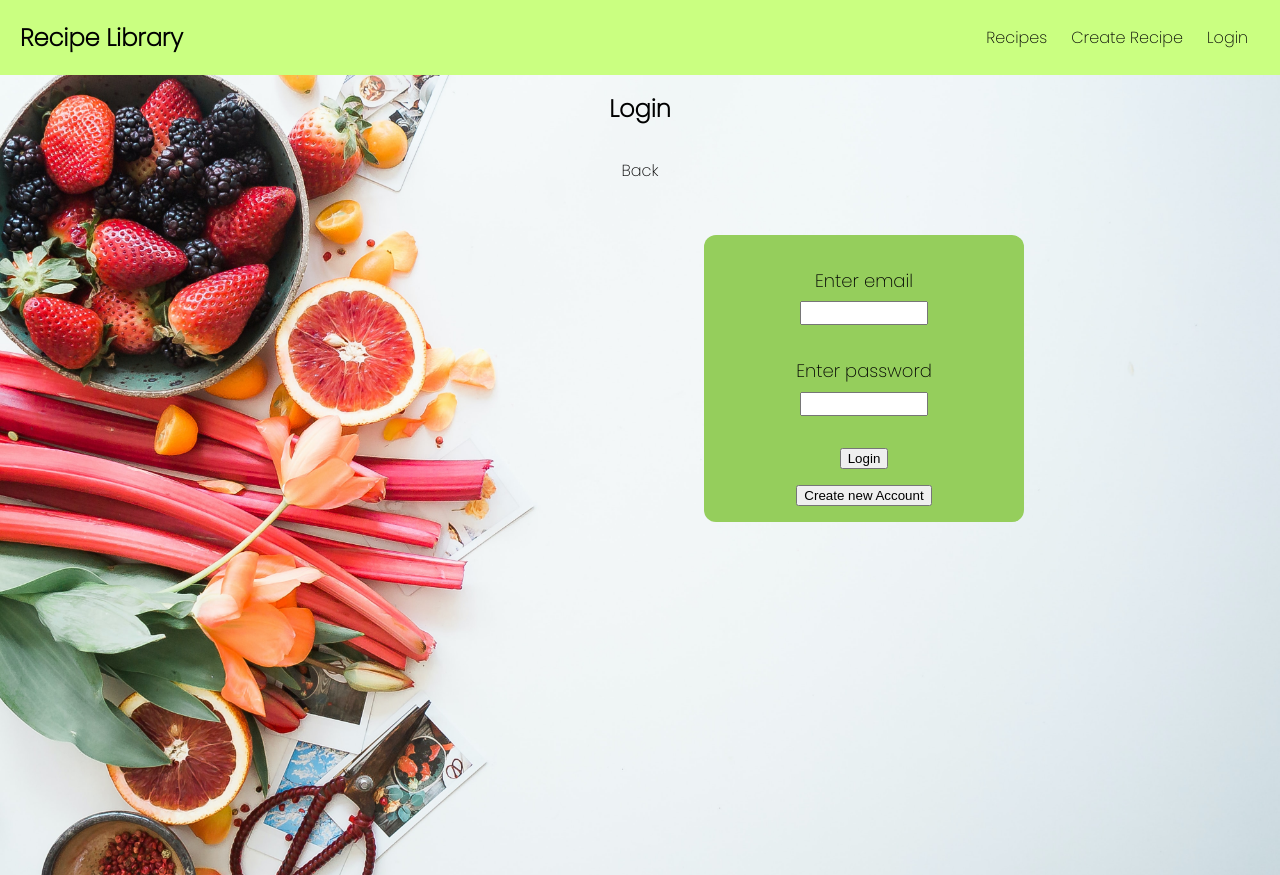
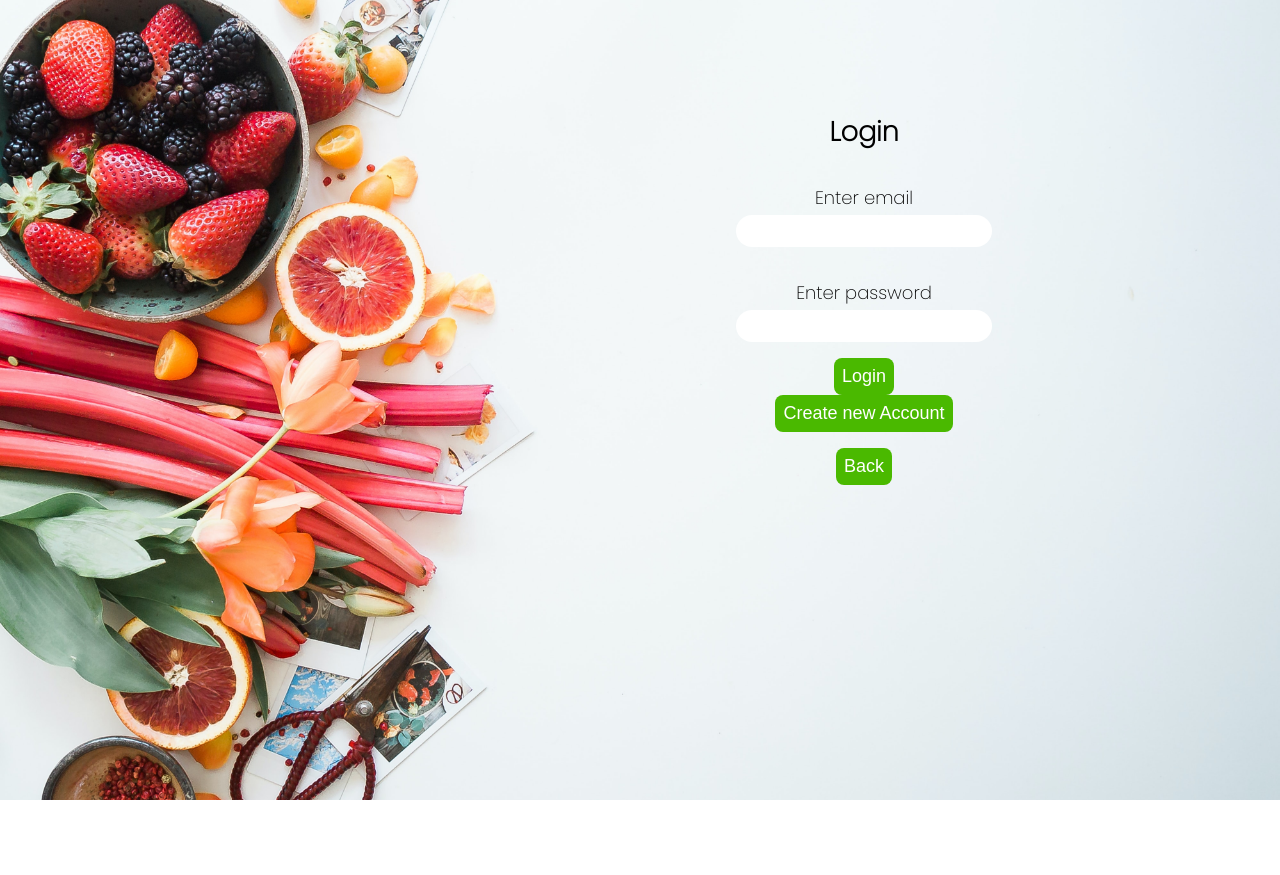
Before and after one commit to patchinator/food-test-app, a Next.js app: page /auth/log-in in a window 1280 px wide. After the commit the page ends 800 px from the top, so only its background shows below. Built offline with nearby package versions, Linux system fonts and the light colour scheme.

Commit message:
updated styling for login page. Removed old image

```diff
--- a/components/Auth/AuthForm.js
+++ b/components/Auth/AuthForm.js
@@ -4,6 +4,7 @@ import AuthContext from "../../store/auth-context";
 import Link from "next/link";
 import style from "./AuthForm.module.scss";
 import { useRouter } from "next/router";
+import Button from "../UI/Button";
 
 const AuthForm = () => {
   const [isLogin, setIsLogin] = useState(true);
@@ -76,11 +77,10 @@ const AuthForm = () => {
   };
 
   return (
-    <div>
+    <form onSubmit={submitHandler} className={style.form}>
       <h2 className={style.form_header}>
         {isLogin ? "Login" : "Create new Account"}
       </h2>
-      <form onSubmit={submitHandler} className={style.form}>
       <div className={style.form_components}>
         <label htmlFor="email">
           {isLogin ? "Enter email" : "Enter new email"}
@@ -99,19 +99,18 @@ const AuthForm = () => {
         />
       </div>
       <div className={style.form_buttons}>
-          {!isLoading && (
-            <button>{isLogin ? "Login" : "Create Account"}</button>
-          )}
+        {!isLoading && <Button>{isLogin ? "Login" : "Create Account"}</Button>}
         {isLoading && <p>Sending...</p>}
-          <button type="button" onClick={authModeHandler}>
+        <Button type="button" onClick={authModeHandler}>
           {isLogin ? "Create new Account" : "Login with existing Account"}
-          </button>
+        </Button>
+      </div>
+      <div className={style.form_back}>
+        <Button>
+          <Link href="/">Back</Link>
+        </Button>
       </div>
     </form>
-      <div className={style.form_back}>
-        <Link href="/">Back</Link>
-      </div>
-    </div>
   );
 };
 
--- a/components/Auth/AuthForm.module.scss
+++ b/components/Auth/AuthForm.module.scss
@@ -3,14 +3,12 @@
 .form {
   margin: auto;
   padding: 1rem;
-  background: rgb(149, 206, 92);
   width: 25%;
   border-radius: 12px;
   font-size: 18px;
   position: absolute;
-  top: 20%;
+  top: 10%;
   right: 20%;
-}
 
   .form_header {
     text-align: center;
@@ -21,16 +19,19 @@
   .form_components {
     padding: 1rem;
     text-align: center;
-}
 
-.form_components label {
+    label {
       display: block;
       padding-bottom: 0.25rem;
     }
 
-.form_components input {
-  width: 50%;
+    input {
+      width: 100%;
+      padding: 1rem;
       height: 1.5rem;
+      border-radius: 1rem;
+      border: none;
+    }
   }
 
   .form_buttons {
@@ -39,12 +40,9 @@
     align-items: center;
   }
 
-.form_buttons button {
+  .form_back {
     margin-top: 1rem;
-  cursor: pointer;
+    text-align: center;
+    transition: 120ms ease-in;
   }
-
-.form_back {
-  padding-top: 1rem;
-  text-align: center;
 }
--- a/pages/_app.js
+++ b/pages/_app.js
@@ -19,9 +19,7 @@ function MyApp({ Component, pageProps, router }) {
           },
         }}
       >
-        <Layout>
-          <Component {...pageProps} />
-        </Layout>
+        <Component {...pageProps} />
       </motion.div>
     </AuthContextProvider>
   );
--- a/pages/index.js
+++ b/pages/index.js
@@ -3,6 +3,7 @@ import Head from "next/head";
 import Recipes from "../components/Recipes/Recipes";
 import HomepageHead from "../components/Layout/HomepageHead";
 import Footer from "../components/Layout/Footer";
+import Layout from "../components/Layout/Layout";
 
 export default function Home() {
   const [library, setLibrary] = useState([]);
@@ -52,6 +53,7 @@ export default function Home() {
         <meta name="description" content="Create your own recipes with ease." />
         <link rel="icon" href="/favicon.ico" />
       </Head>
+      <Layout>
         <HomepageHead />
         <Recipes
           library={library}
@@ -61,6 +63,7 @@ export default function Home() {
           modal={showModal}
         />
         <Footer />
+      </Layout>
     </Fragment>
   );
 }
```
Also changed, not shown: components/UI/Modal.module.css (added, +71 -0 lines), components/Assets/login-image.jpg (deleted). Lines whose indentation alone changed are shown as unchanged.
